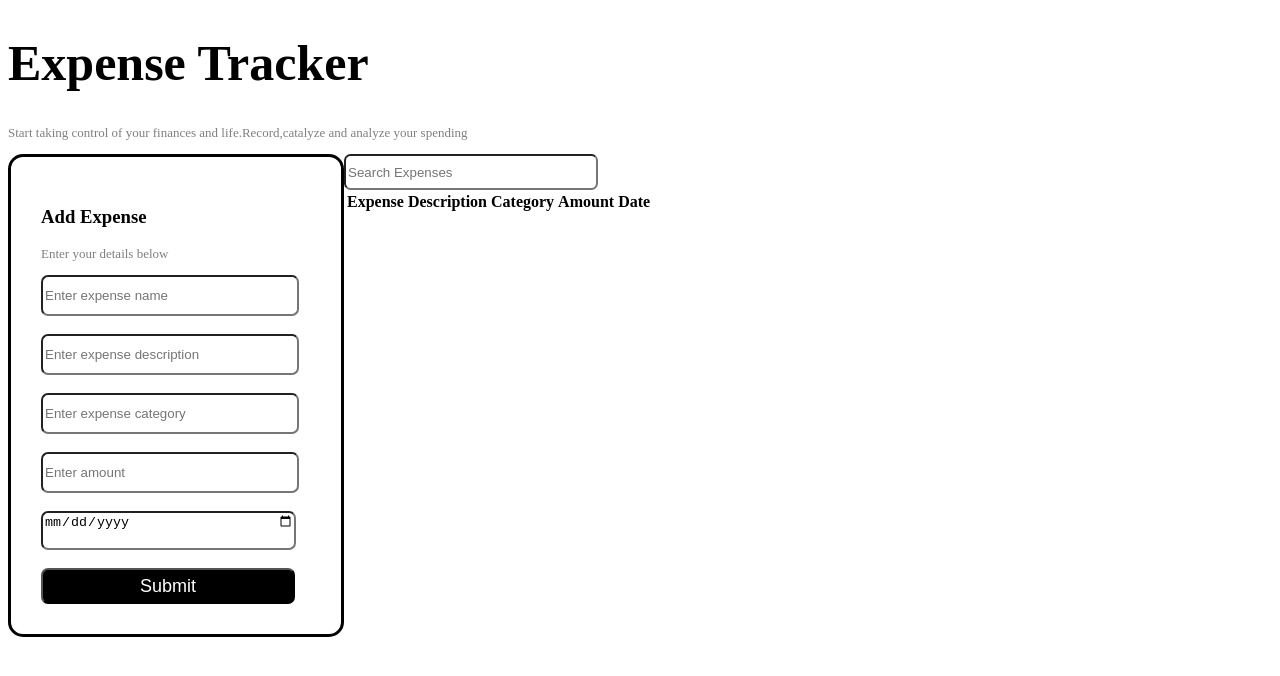
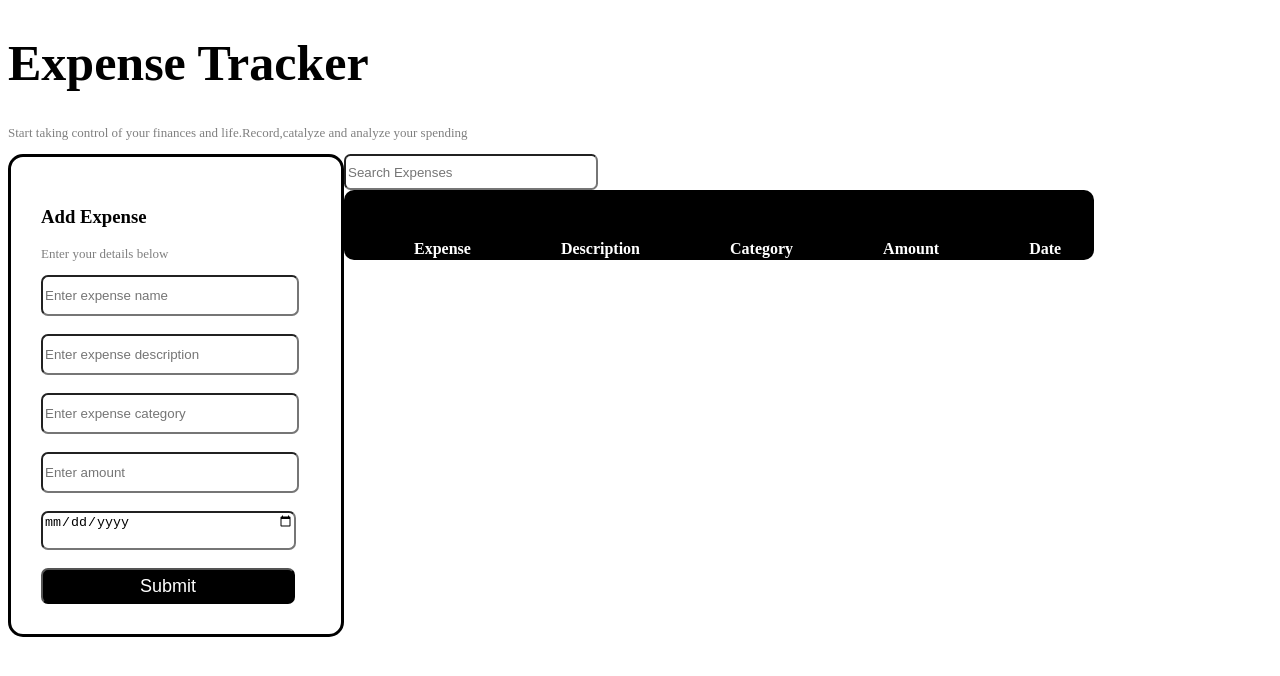
Before and after one commit to Timothywaweru1/expense-tracker, a React (Vite) app: page / in a window 1280 px wide. Shown: the top 676 px of the page. Built offline with nearby package versions, Linux system fonts and the light colour scheme.

Commit message:
added bg color to thead

```diff
--- a/src/components/ExpenseTable.jsx
+++ b/src/components/ExpenseTable.jsx
@@ -5,7 +5,9 @@ const ExpenseTable = () => {
   return (
 
     <div className='juicy-part'>
-        <SearchBar />
+        <div className=''>
+           <SearchBar />
+        </div>
         <div className='info'>
         <table>
             <thead className='head'>
--- a/src/index.css
+++ b/src/index.css
@@ -39,3 +39,20 @@ form input {
   font-size: 50px;
   font-weight: 900;
 }
+th{
+  padding: 0px 20px;
+
+}
+table {
+  border-collapse: separate;
+  border-spacing: 50px;
+
+}
+.info {
+  background: #000;
+  color: white;
+  width: 750px;
+  height: 70px;
+  border-radius: 10px;
+
+}
--- a/src/main.jsx
+++ b/src/main.jsx
@@ -2,10 +2,6 @@ import { StrictMode } from 'react'
 import { createRoot } from 'react-dom/client'
 import './index.css'
 import App from './App.jsx'
-import ExpenseForm from './components/ExpenseForm.jsx'
-import SearchBar from './components/SearchBar.jsx'
-import ExpenseTable from './components/ExpenseTable.jsx'
-
 createRoot(document.getElementById('root')).render(
   <StrictMode>
     <App />
```
